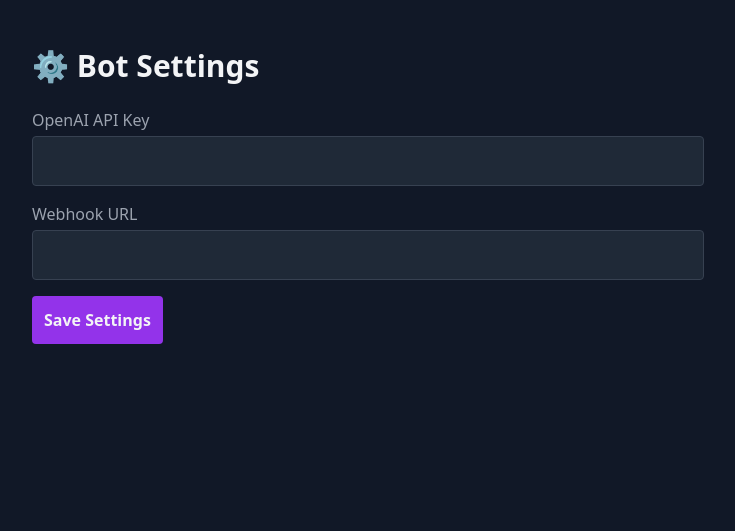
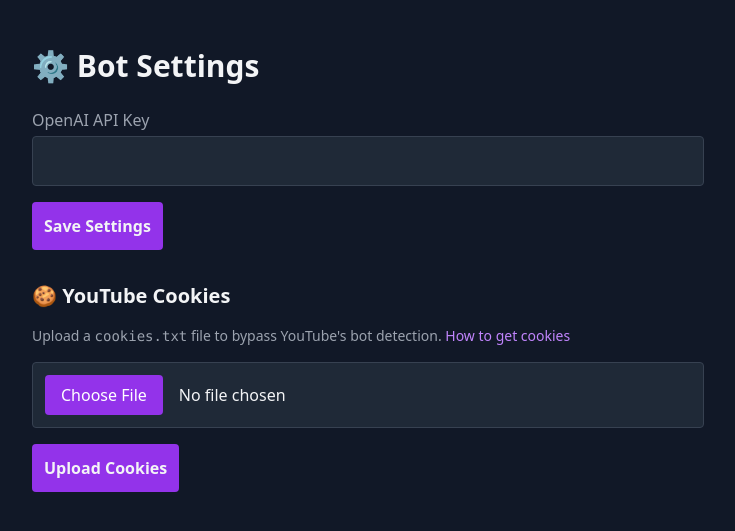
Before and after one commit to Rfannn/ytbot, a FastAPI app: page /admin/settings in a window 1280 px wide. Shown: the part 53-584 px from the top of the page, without its empty margins (272-1007 px from the left). Run offline with FastAPI, Linux system fonts and the light colour scheme; data that the repository does not hold is empty; parts of the project's set-up code (start-up, migrations or seed data) failed here and were passed over; some libraries are stand-ins or nearby versions.

Commit message:
fix: template engine, youtube cookies, ffmpeg

```diff
--- a/web/routes.py
+++ b/web/routes.py
@@ -1,77 +1,59 @@
-from fastapi import APIRouter, Request, Form
-from fastapi.responses import HTMLResponse, JSONResponse
-from fastapi.templating import Jinja2Templates
-import os
-
-from fastapi.responses import FileResponse
+from fastapi import APIRouter, Form, UploadFile, File
+from fastapi.responses import HTMLResponse, JSONResponse, FileResponse
 import os
 
 from bot.youtube import get_video_info, download_yt
 from bot.filedl import download_file, cleanup_file
 from bot.chatgpt import ask_gpt
-from db import get_all_users, get_stats_summary, set_admin, is_admin, get_setting, set_setting, log_stat
+from db import get_all_users, get_stats_summary, set_admin, is_admin, get_setting, set_setting
 from config import DOWNLOAD_DIR
-
-templates = Jinja2Templates(directory="web/templates")
+from web.template_engine import render
 
 router = APIRouter()
 
 
 @router.get("/", response_class=HTMLResponse)
-async def index(request: Request):
-    return templates.TemplateResponse("index.html", {"request": request})
+async def index():
+    return render("index.html")
 
 
 @router.get("/youtube", response_class=HTMLResponse)
-async def youtube_page(request: Request):
-    return templates.TemplateResponse("youtube.html", {"request": request})
+async def youtube_page():
+    return render("youtube.html")
 
 
 @router.post("/youtube", response_class=HTMLResponse)
-async def youtube_download(request: Request, url: str = Form(...), format: str = Form("audio")):
+async def youtube_download(url: str = Form(...), format: str = Form("audio")):
     try:
         info = await get_video_info(url)
         quality = "audio" if format == "audio" else "720p"
         filepath, title = await download_yt(url, quality)
         if filepath and os.path.exists(filepath):
-            # Re-host the file for download
             download_url = f"/download/{os.path.basename(filepath)}"
-            return templates.TemplateResponse("youtube.html", {
-                "request": request,
-                "result": {"title": title, "download_url": download_url},
-            })
-        return templates.TemplateResponse("youtube.html", {
-            "request": request,
-            "error": "Processing failed.",
-        })
+            return render("youtube.html", result={"title": title, "download_url": download_url})
+        return render("youtube.html", error="Processing failed.")
     except Exception as e:
-        return templates.TemplateResponse("youtube.html", {
-            "request": request,
-            "error": str(e),
-        })
+        return render("youtube.html", error=str(e))
 
 
 @router.get("/filedl", response_class=HTMLResponse)
-async def filedl_page(request: Request):
-    return templates.TemplateResponse("filedl.html", {"request": request})
+async def filedl_page():
+    return render("filedl.html")
 
 
 @router.post("/filedl", response_class=HTMLResponse)
-async def filedl_download(request: Request, url: str = Form(...)):
+async def filedl_download(url: str = Form(...)):
     try:
         filepath, error, content_type, size = await download_file(url)
         if error:
-            return templates.TemplateResponse("filedl.html", {"request": request, "error": error})
+            return render("filedl.html", error=error)
         if filepath and os.path.exists(filepath):
             sz = f"{size / 1024 / 1024:.1f} MB" if size > 1024 * 1024 else f"{size / 1024:.1f} KB"
             download_url = f"/download/{os.path.basename(filepath)}"
-            return templates.TemplateResponse("filedl.html", {
-                "request": request,
-                "result": {"size": sz, "download_url": download_url},
-            })
-        return templates.TemplateResponse("filedl.html", {"request": request, "error": "Download failed."})
+            return render("filedl.html", result={"size": sz, "download_url": download_url})
+        return render("filedl.html", error="Download failed.")
     except Exception as e:
-        return templates.TemplateResponse("filedl.html", {"request": request, "error": str(e)})
+        return render("filedl.html", error=str(e))
 
 
 @router.get("/download/{filename}")
@@ -83,8 +65,8 @@ async def serve_file(filename: str):
 
 
 @router.get("/chat", response_class=HTMLResponse)
-async def chat_page(request: Request):
-    return templates.TemplateResponse("chat.html", {"request": request, "messages": []})
+async def chat_page():
+    return render("chat.html", messages=[])
 
 
 @router.post("/chat")
@@ -102,18 +84,17 @@ async def chat_send(data: dict):
 # --- Admin routes ---
 
 @router.get("/admin", response_class=HTMLResponse)
-async def admin_dashboard(request: Request):
+async def admin_dashboard():
     users = await get_all_users()
     summary, stat_rows = await get_stats_summary()
     total_downloads = sum(r["count"] for r in stat_rows if r["action"] in ("youtube", "filedl"))
     chatgpt_count = sum(r["count"] for r in stat_rows if r["action"] == "chatgpt")
-    return templates.TemplateResponse("admin/dashboard.html", {
-        "request": request,
-        "total_users": summary[0] if summary else 0,
-        "total_downloads": total_downloads,
-        "chatgpt_count": chatgpt_count,
-        "users": users,
-    })
+    return render("admin/dashboard.html",
+        total_users=summary[0] if summary else 0,
+        total_downloads=total_downloads,
+        chatgpt_count=chatgpt_count,
+        users=users,
+    )
 
 
 @router.post("/admin/toggle-admin")
@@ -124,17 +105,16 @@ async def toggle_admin(bale_id: str = Form(...)):
 
 
 @router.get("/admin/settings", response_class=HTMLResponse)
-async def admin_settings_page(request: Request):
+async def admin_settings_page():
     settings = {
         "openai_key": await get_setting("openai_key", ""),
         "webhook_url": await get_setting("webhook_url", ""),
     }
-    return templates.TemplateResponse("admin/settings.html", {"request": request, "settings": settings})
+    return render("admin/settings.html", settings=settings)
 
 
 @router.post("/admin/settings")
 async def admin_settings_save(
-    request: Request,
     openai_key: str = Form(""),
     webhook_url: str = Form(""),
 ):
@@ -142,8 +122,22 @@ async def admin_settings_save(
     await set_setting("webhook_url", webhook_url)
     if openai_key:
         os.environ["OPENAI_API_KEY"] = openai_key
-    return templates.TemplateResponse("admin/settings.html", {
-        "request": request,
-        "settings": {"openai_key": openai_key, "webhook_url": webhook_url},
-        "saved": True,
-    })
+    return render("admin/settings.html", settings={"openai_key": openai_key, "webhook_url": webhook_url}, saved=True)
+
+
+@router.post("/admin/upload-cookies")
+async def upload_cookies(cookies: UploadFile = File(...)):
+    from bot.youtube import COOKIES_FILE
+    try:
+        content = await cookies.read()
+        with open(COOKIES_FILE, "wb") as f:
+            f.write(content)
+        return render("admin/settings.html",
+            settings={"openai_key": await get_setting("openai_key", ""), "webhook_url": await get_setting("webhook_url", "")},
+            cookies_status={"success": True, "message": f"Cookies uploaded ({len(content)} bytes)"},
+        )
+    except Exception as e:
+        return render("admin/settings.html",
+            settings={"openai_key": await get_setting("openai_key", ""), "webhook_url": await get_setting("webhook_url", "")},
+            cookies_status={"success": False, "message": str(e)},
+        )
--- /dev/null
+++ b/web/template_engine.py
@@ -0,0 +1,9 @@
+from jinja2 import Environment, FileSystemLoader
+from pathlib import Path
+
+_env = Environment(loader=FileSystemLoader(Path(__file__).parent / "templates"), autoescape=True)
+
+
+def render(name: str, **context):
+    t = _env.get_template(name)
+    return t.render(**context)
--- a/web/templates/admin/settings.html
+++ b/web/templates/admin/settings.html
@@ -3,19 +3,29 @@
 {% block content %}
 <div class="max-w-2xl mx-auto py-8">
     <h1 class="text-3xl font-bold mb-6">⚙️ Bot Settings</h1>
-    <form method="POST" action="/admin/settings" class="space-y-4">
+
+    <form method="POST" action="/admin/settings" class="space-y-4 mb-8">
         <div>
             <label class="block text-gray-400 mb-1">OpenAI API Key</label>
             <input type="password" name="openai_key" value="{{ settings.openai_key or '' }}"
                    class="w-full p-3 rounded bg-gray-800 border border-gray-700 focus:border-purple-500 outline-none">
         </div>
-        <div>
-            <label class="block text-gray-400 mb-1">Webhook URL</label>
-            <input type="url" name="webhook_url" value="{{ settings.webhook_url or '' }}"
-                   class="w-full p-3 rounded bg-gray-800 border border-gray-700 focus:border-purple-500 outline-none">
-        </div>
         <button type="submit" class="p-3 bg-purple-600 rounded hover:bg-purple-500 font-semibold">Save Settings</button>
     </form>
+
+    <h2 class="text-xl font-bold mb-4">🍪 YouTube Cookies</h2>
+    <p class="text-gray-400 text-sm mb-4">Upload a <code>cookies.txt</code> file to bypass YouTube's bot detection. <a href="https://github.com/yt-dlp/yt-dlp/wiki/FAQ#how-do-i-pass-cookies-to-yt-dlp" class="text-purple-400" target="_blank">How to get cookies</a></p>
+    <form method="POST" action="/admin/upload-cookies" enctype="multipart/form-data" class="space-y-4">
+        <input type="file" name="cookies" accept=".txt"
+               class="w-full p-3 rounded bg-gray-800 border border-gray-700 file:mr-4 file:py-2 file:px-4 file:rounded file:border-0 file:bg-purple-600 file:text-white hover:file:bg-purple-500">
+        <button type="submit" class="p-3 bg-purple-600 rounded hover:bg-purple-500 font-semibold">Upload Cookies</button>
+    </form>
+    {% if cookies_status %}
+    <div class="mt-4 p-3 rounded {{ 'bg-green-900/50 border border-green-700 text-green-300' if cookies_status.success else 'bg-red-900/50 border border-red-700 text-red-300' }}">
+        {{ cookies_status.message }}
+    </div>
+    {% endif %}
+
     {% if saved %}
     <div class="mt-4 p-3 bg-green-900/50 border border-green-700 rounded text-green-300">Settings saved!</div>
     {% endif %}
```
Also changed, not shown: bot/youtube.py (+15 -2 lines), 1 other file.
